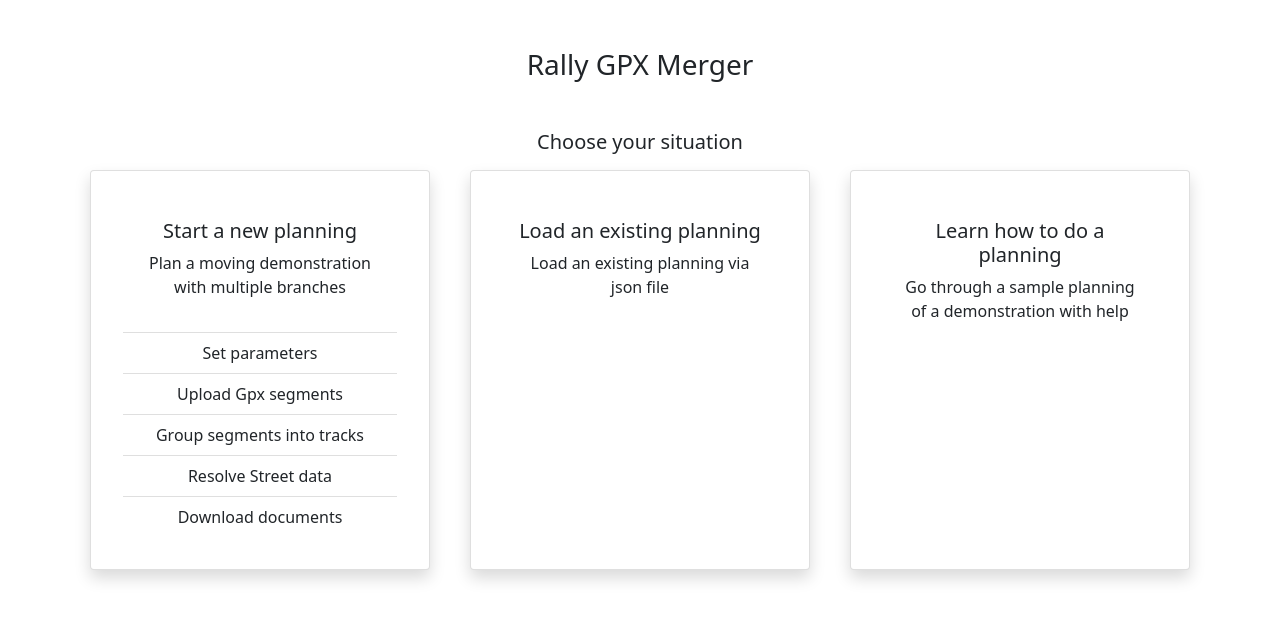
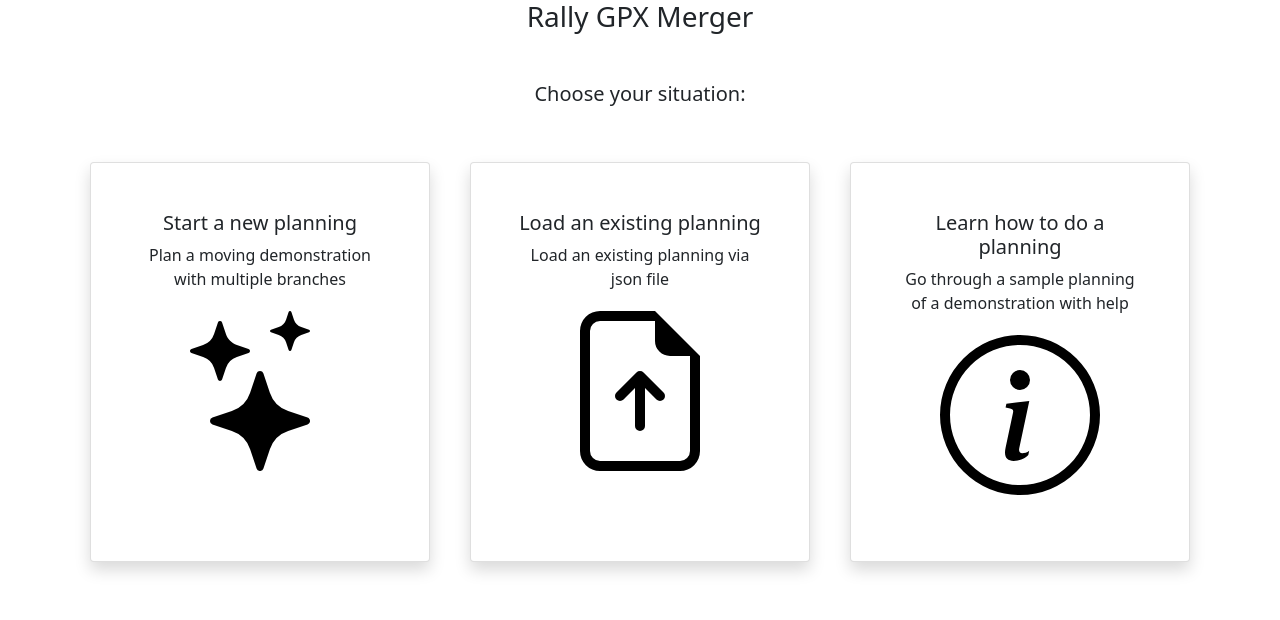
Before and after one commit to SebastianHanfland/RallyGPXMerger, a React (Vite) app in the folder website/: page / in a window 1280 px wide. Shown: the top 620 px of the page. Built offline with nearby package versions, Linux system fonts and the light colour scheme; what pdfmake would draw is missing.

Commit message:
#100 improve the new start screen, with icons and visual effects

```diff
--- a/website/src/App.css
+++ b/website/src/App.css
@@ -1,6 +1,10 @@
 #root {
     margin: 0 auto;
     text-align: center;
+}
+
+.startPageCard:hover {
+    background-color: #efefef;
 }
 
 .logo {
--- a/website/src/planner/layout/StartPage.tsx
+++ b/website/src/planner/layout/StartPage.tsx
@@ -1,7 +1,13 @@
-import { Card, Col, Container, ListGroup, Row } from 'react-bootstrap';
+import { Card, Col, Container, Row } from 'react-bootstrap';
 import { Sections } from './types.ts';
+import stars from '../../assets/stars.svg';
+import fileUp from '../../assets/file-up.svg';
+import info from '../../assets/info.svg';
 
-const cardStyle = { style: { minWidth: '18rem', minHeight: '25rem', cursor: 'pointer' }, className: 'shadow m-2' };
+const cardStyle = {
+    style: { minWidth: '18rem', minHeight: '25rem', cursor: 'pointer' },
+    className: 'startPageCard shadow m-2',
+};
 
 interface Props {
     setSelectedSection: (section: Sections) => void;
@@ -10,29 +16,38 @@ interface Props {
 export const StartPage = ({ setSelectedSection }: Props) => {
     return (
         <Container>
-            <h3 className={'m-5'}>Rally GPX Merger</h3>
-            <h5>Choose your situation</h5>
+            <h3 className={'mb-5'}>Rally GPX Merger</h3>
+            <h5 className={'mb-5'}>Choose your situation:</h5>
             <Row>
                 <Col>
                     <Card {...cardStyle} onClick={() => setSelectedSection('gps')}>
                         <Card.Body>
                             <Card.Title>Start a new planning</Card.Title>
-                            <Card.Text>Plan a moving demonstration with multiple branches</Card.Text>
+                            <Card.Text style={{ minHeight: '3rem' }}>
+                                Plan a moving demonstration with multiple branches
+                            </Card.Text>
+                            <img
+                                src={stars}
+                                className="m-1"
+                                alt="start new planning"
+                                style={{ height: '10rem', width: '10rem' }}
+                                color={'#ffffff'}
+                            />
                         </Card.Body>
-                        <ListGroup className="list-group-flush">
-                            <ListGroup.Item>Set parameters</ListGroup.Item>
-                            <ListGroup.Item>Upload Gpx segments</ListGroup.Item>
-                            <ListGroup.Item>Group segments into tracks</ListGroup.Item>
-                            <ListGroup.Item>Resolve Street data</ListGroup.Item>
-                            <ListGroup.Item>Download documents</ListGroup.Item>
-                        </ListGroup>
                     </Card>
                 </Col>
                 <Col>
                     <Card {...cardStyle} onClick={() => setSelectedSection('importExport')}>
                         <Card.Body>
                             <Card.Title>Load an existing planning</Card.Title>
-                            <Card.Text>Load an existing planning via json file</Card.Text>
+                            <Card.Text style={{ minHeight: '3rem' }}>Load an existing planning via json file</Card.Text>
+                            <img
+                                src={fileUp}
+                                className="m-1"
+                                alt="open existing planning"
+                                style={{ height: '10rem', width: '10rem' }}
+                                color={'#ffffff'}
+                            />
                         </Card.Body>
                     </Card>
                 </Col>
@@ -40,7 +55,16 @@ export const StartPage = ({ setSelectedSection }: Props) => {
                     <Card {...cardStyle} onClick={() => setSelectedSection('gps')}>
                         <Card.Body>
                             <Card.Title>Learn how to do a planning</Card.Title>
-                            <Card.Text>Go through a sample planning of a demonstration with help</Card.Text>
+                            <Card.Text style={{ minHeight: '3rem' }}>
+                                Go through a sample planning of a demonstration with help
+                            </Card.Text>
+                            <img
+                                src={info}
+                                className="m-1"
+                                alt="open existing planning"
+                                style={{ height: '10rem', width: '10rem' }}
+                                color={'#ffffff'}
+                            />
                         </Card.Body>
                     </Card>
                 </Col>
```
Also changed, not shown: website/src/assets/file-up.svg, website/src/assets/stars.svg (added).
